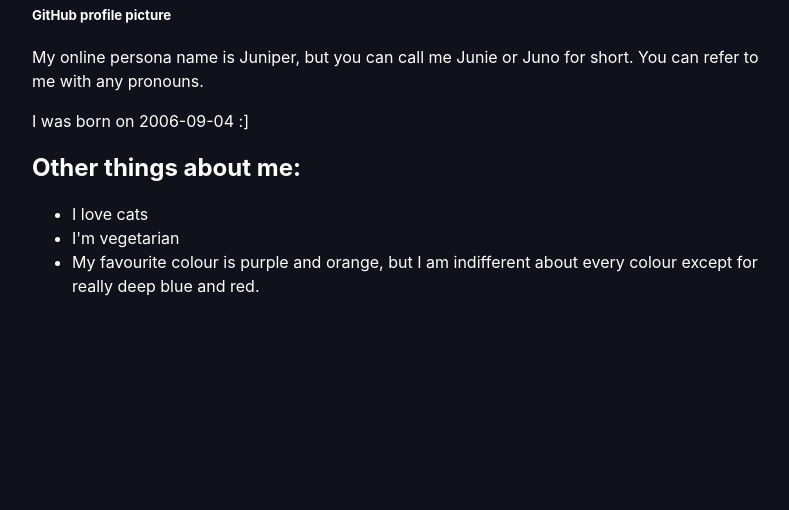
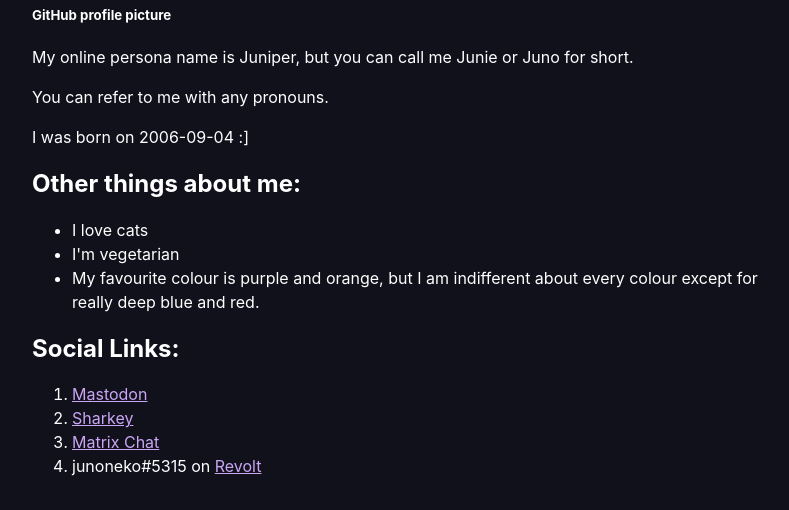
Before and after one commit to notmyjunie/NMJ709.github.io, an Eleventy site: page content/about/index.md in a window 1280 px wide. Shown: the part 455-965 px from the top of the page, without its empty margins (240-1029 px from the left). Before the commit the page ends 800 px from the top, so only its background shows below. Built offline with nearby package versions, Linux system fonts and the light colour scheme; Eleventy itself is replaced by a stand-in of ours; files that its build step writes are made by us from their sources.

Commit message:
socia llinks added

```diff
--- a/content/about/index.md
+++ b/content/about/index.md
@@ -10,6 +10,7 @@ eleventyNavigation:
 ##### GitHub profile picture
 
 My online persona name is Juniper, but you can call me Junie or Juno for short.
+
 You can refer to me with any pronouns.
 
 I was born on 2006-09-04 :]
@@ -18,3 +19,9 @@ I was born on 2006-09-04 :]
 - I love cats
 - I'm vegetarian
 - My favourite colour is purple and orange, but I am indifferent about every colour except for really deep blue and red.
+
+## Social Links:
+1. [Mastodon](https://toot.community/@nmj)
+2. [Sharkey](https://kitty.social/@nmj)
+3. [Matrix Chat](https://matrix.to/#/@notmyjunie:catgirl.cloud)
+4. junoneko#5315 on [Revolt](https://revolt.chat)
```
